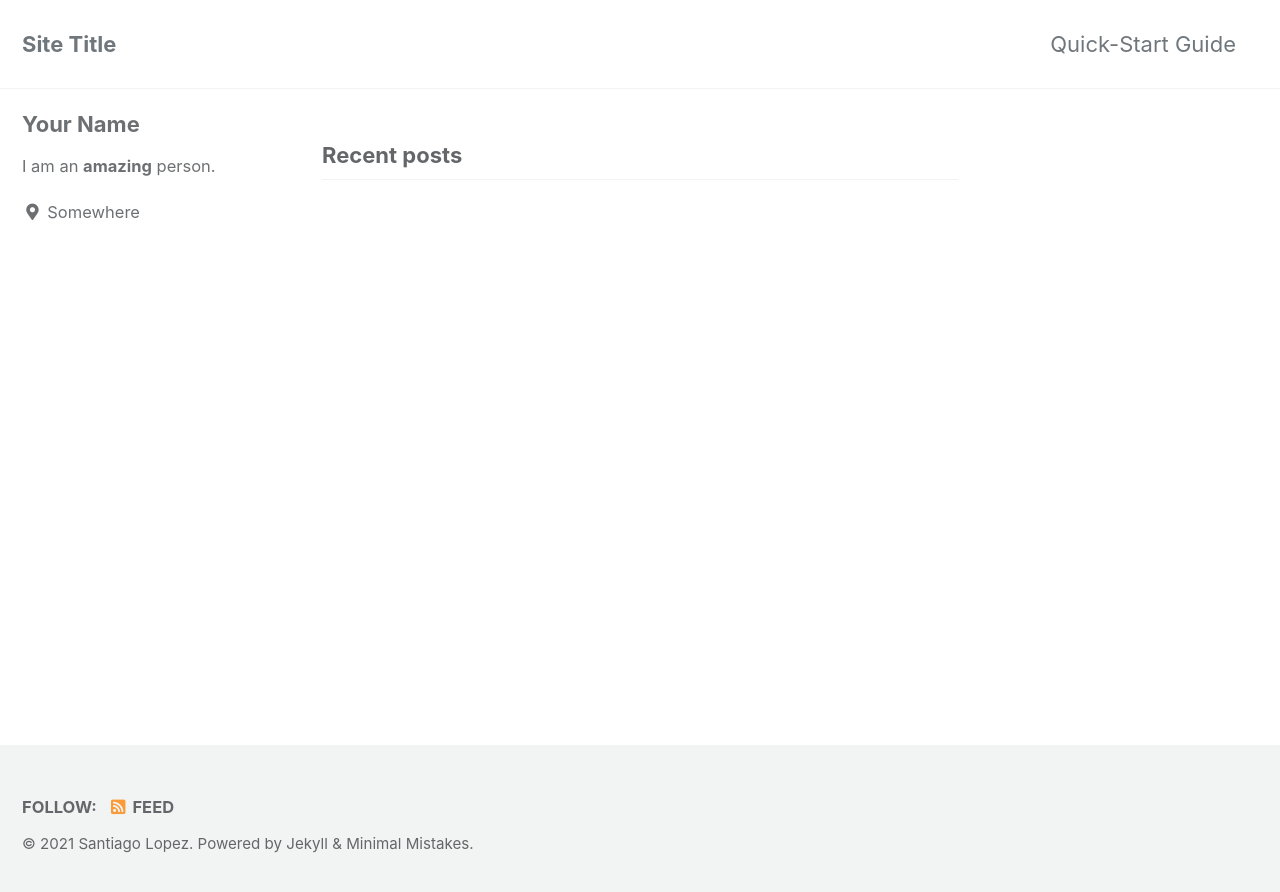
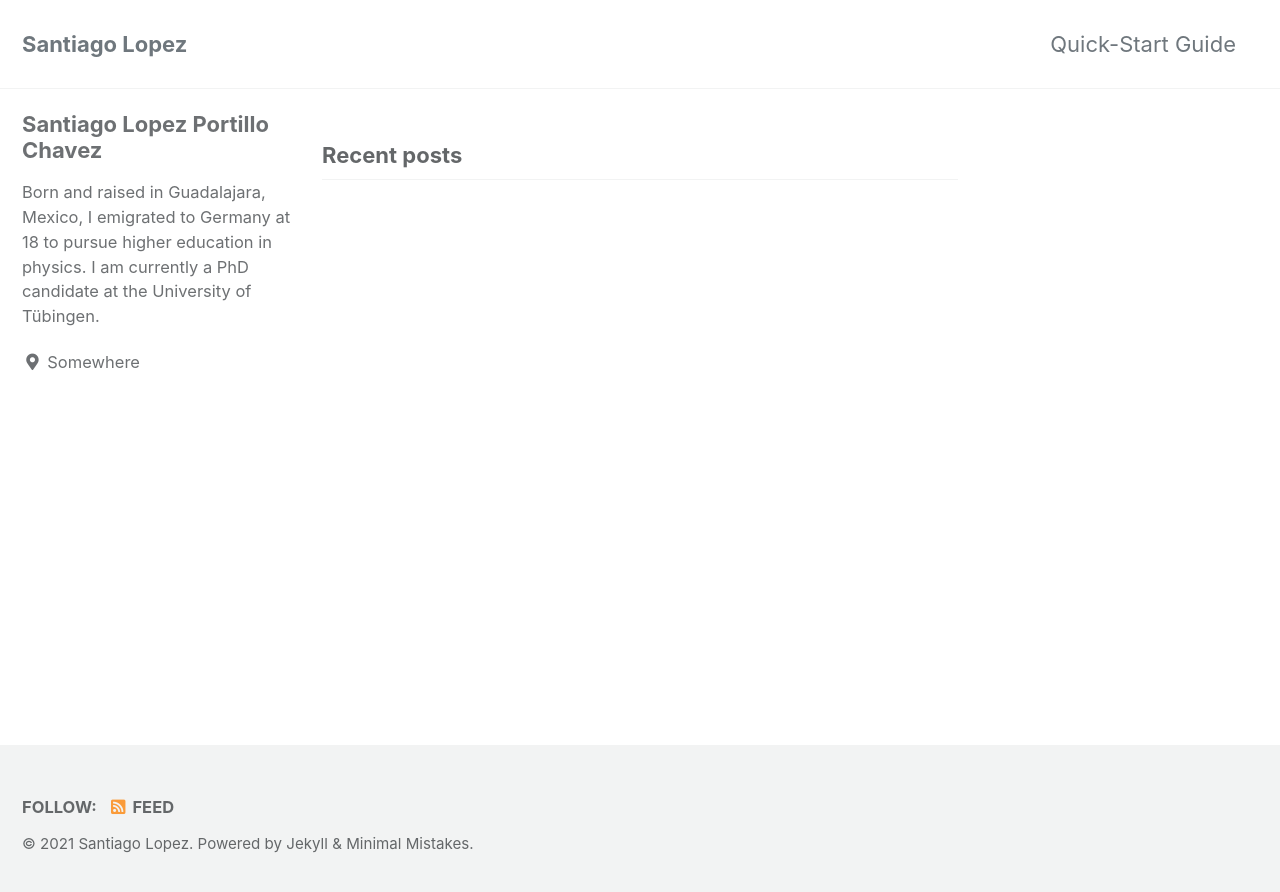
Before and after one commit to santiago-lpch/santiago-lpch.github.io, a Jekyll site: the page built from index.html, in a window 1280 px wide. Shown: the top 892 px of the page. Built offline with Jekyll 4.4.1, drawn with Linux system fonts in a browser that asks for light colours; cached includes are drawn as plain includes; the list of posts is cut into pages by our own code.

Commit message:
Update _config.yml

```diff
--- a/_config.yml
+++ b/_config.yml
@@ -1,6 +1,6 @@
 #Jekill configuration
-name: Santiago Lopez
-description: academic and personal projects
+name: "Santiago Lopez"
+description: "homepage | academic and personal projects"
 #theme: jekyll-theme-cayman
 #title: Santiago Lopez
 remote_theme: "mmistakes/minimal-mistakes@4.24.0"
@@ -17,7 +17,7 @@ minimal_mistakes_skin    : "default" # "air", "aqua", "contrast", "dark", "dirt"
 
 # Site Settings
 locale                   : "en-US"
-title                    : "Site Title"
+title                    : "Santiago Lopez"
 title_separator          : "-"
 subtitle                 : # site tagline that appears below site title in masthead
 #name                     : "Your Name"
@@ -103,9 +103,9 @@ analytics:
 
 # Site Author
 author:
-  name             : "Your Name"
+  name             : "Santiago Lopez Portillo Chavez"
   avatar           : # path of avatar image, e.g. "/assets/images/bio-photo.jpg"
-  bio              : "I am an **amazing** person."
+  bio              : "Born and raised in Guadalajara, Mexico, I emigrated to Germany at 18 to pursue higher education in physics. I am currently a PhD candidate at the University of Tübingen."
   location         : "Somewhere"
   email            :
   links:
```
